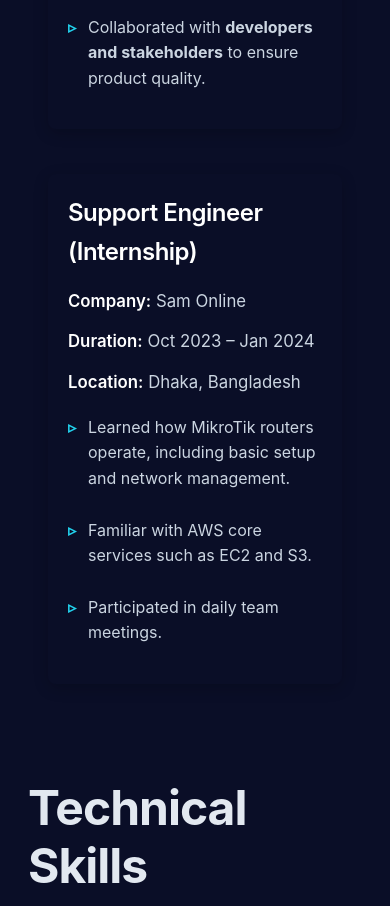
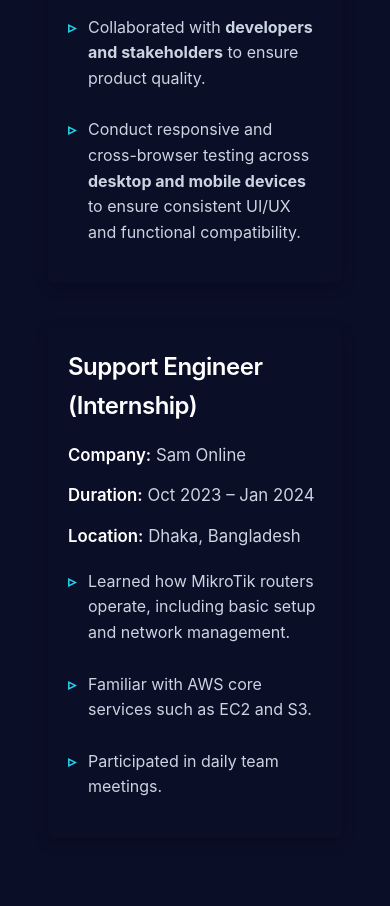
Before and after one commit to emaduddin23/emadqasite, a website: page index.html in a window 390 px wide. Shown: the part 2664-3570 px from the top of the page. Drawn offline with Linux system fonts and the light colour scheme.

Commit message:
feat: add responsive and cross-browser testing detail to Experience section for enhanced clarity

```diff
--- a/index.html
+++ b/index.html
@@ -157,6 +157,10 @@
             <li>
               Collaborated with <strong>developers and stakeholders</strong> to
               ensure product quality.
+            </li>
+            <li>
+              Conduct responsive and cross-browser testing across
+              <strong>desktop and mobile devices</strong> to ensure consistent UI/UX and functional compatibility.
             </li>
           </ul>
         </section>
```
